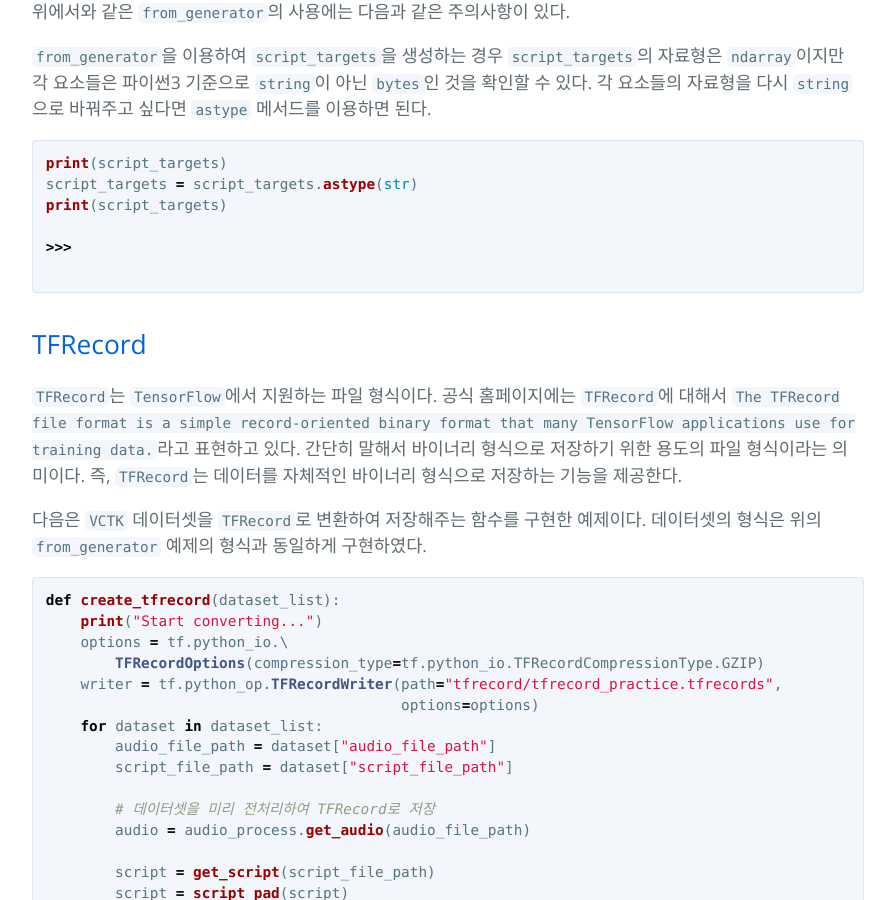
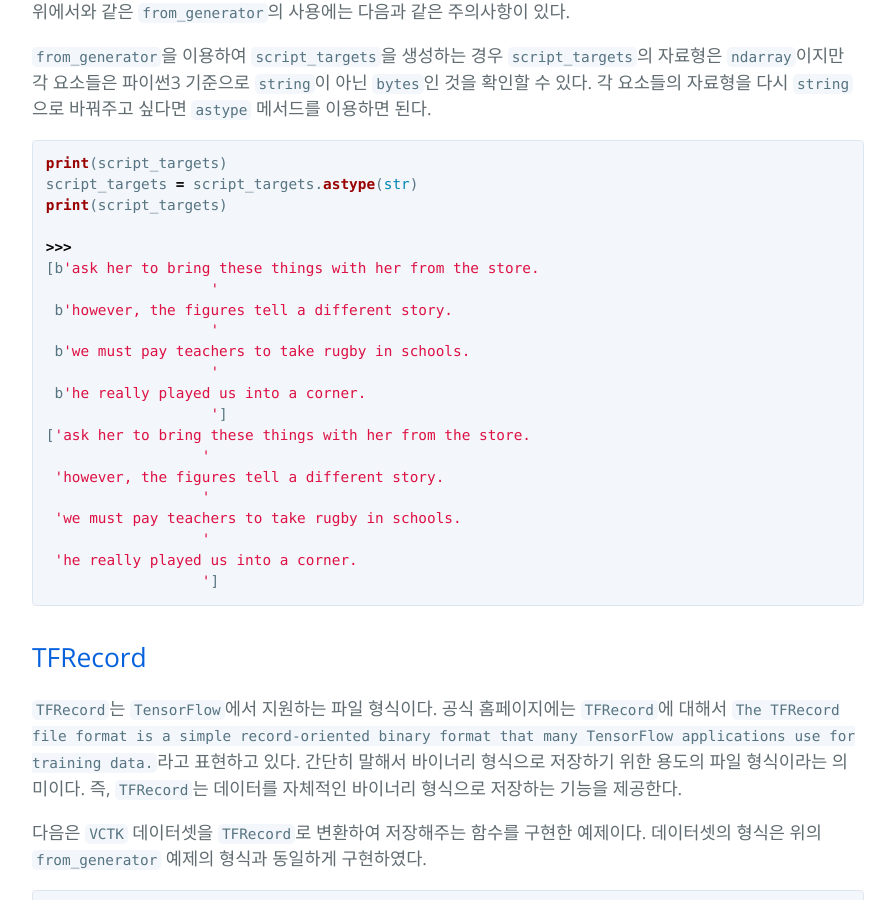
Before and after one commit to hcnoh/hcnoh.github.io, a Jekyll site: the page built from _posts/2018-11-05-tensorflow-data-module.md, in a window 1280 px wide and 900 px high, scrolled down 4011 px. Shown: the whole window, without its empty margins (192-1087 px from the left). Built offline with Jekyll 4.4.1, drawn with Linux system fonts in a browser that asks for light colours; comment, search, counter and statistics services are not loaded.

Commit message:
Update 2018-11-05-tensorflow-data-module.md

````diff
--- a/_posts/2018-11-05-tensorflow-data-module.md
+++ b/_posts/2018-11-05-tensorflow-data-module.md
@@ -152,7 +152,22 @@ script_targets = script_targets.astype(str)
 print(script_targets)
 
 >>>
-
+[b'ask her to bring these things with her from the store.
+                   '
+ b'however, the figures tell a different story.
+                   '
+ b'we must pay teachers to take rugby in schools.
+                   '
+ b'he really played us into a corner.
+                   ']
+['ask her to bring these things with her from the store.
+                  '
+ 'however, the figures tell a different story.
+                  '
+ 'we must pay teachers to take rugby in schools.
+                  '
+ 'he really played us into a corner.
+                  ']
 ```
 
 ## TFRecord
````
